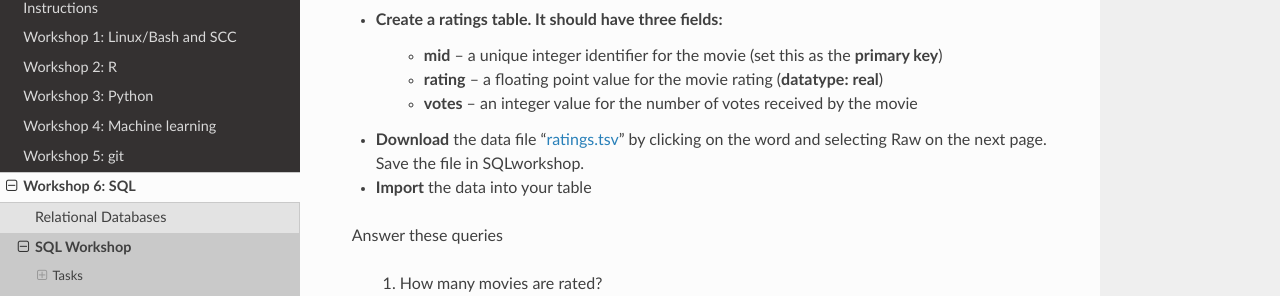
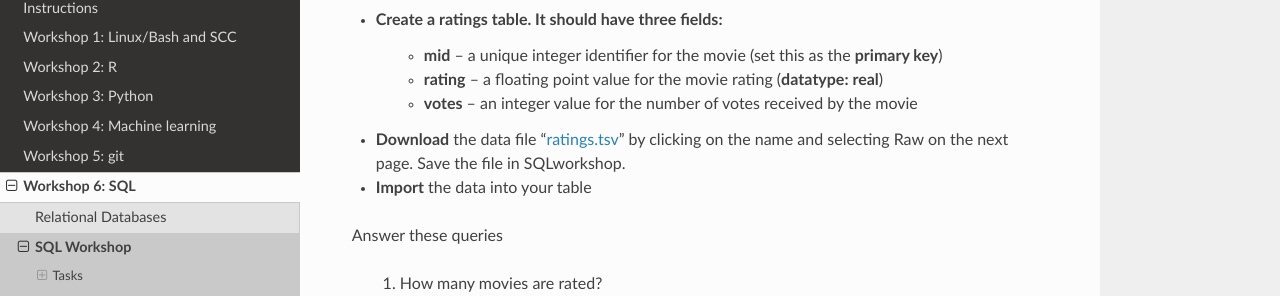
Before and after one commit to BRITE-REU/programming-workshops, a Sphinx documentation site: the page built from source/workshops/06_SQL/Workshop_SQL.rst, in a window 1280 px wide and 900 px high, scrolled down 3621 px. Shown: the part 128-424 px from the top of the window. Built offline with Sphinx 7.4.7 and the Read the Docs theme 2.0.0, drawn with Linux system fonts in a browser that asks for light colours; pages that are not in the unit, such as notebooks, are missing from menus.

Commit message:
Update Workshop_SQL.rst

```diff
--- a/source/workshops/06_SQL/Workshop_SQL.rst
+++ b/source/workshops/06_SQL/Workshop_SQL.rst
@@ -196,7 +196,7 @@ Follow these steps to add movie ratings to your database.
 	- **mid** – a unique integer identifier for the movie (set this as the **primary key**)
 	- **rating** – a floating point value for the movie rating (**datatype: real**)
 	- **votes** – an integer value for the number of votes received by the movie
-- **Download** the data file "`ratings.tsv <https://github.com/BRITE-REU/programming-workshops/blob/master/source/workshops/06_SQL/data/ratings.tsv>`_" by clicking on the word and selecting Raw on the next page.  Save the file in SQLworkshop.
+- **Download** the data file "`ratings.tsv <https://github.com/BRITE-REU/programming-workshops/blob/master/source/workshops/06_SQL/data/ratings.tsv>`_" by clicking on the name and selecting Raw on the next page.  Save the file in SQLworkshop.
 - **Import** the data into your table
 
 Answer these queries
```
